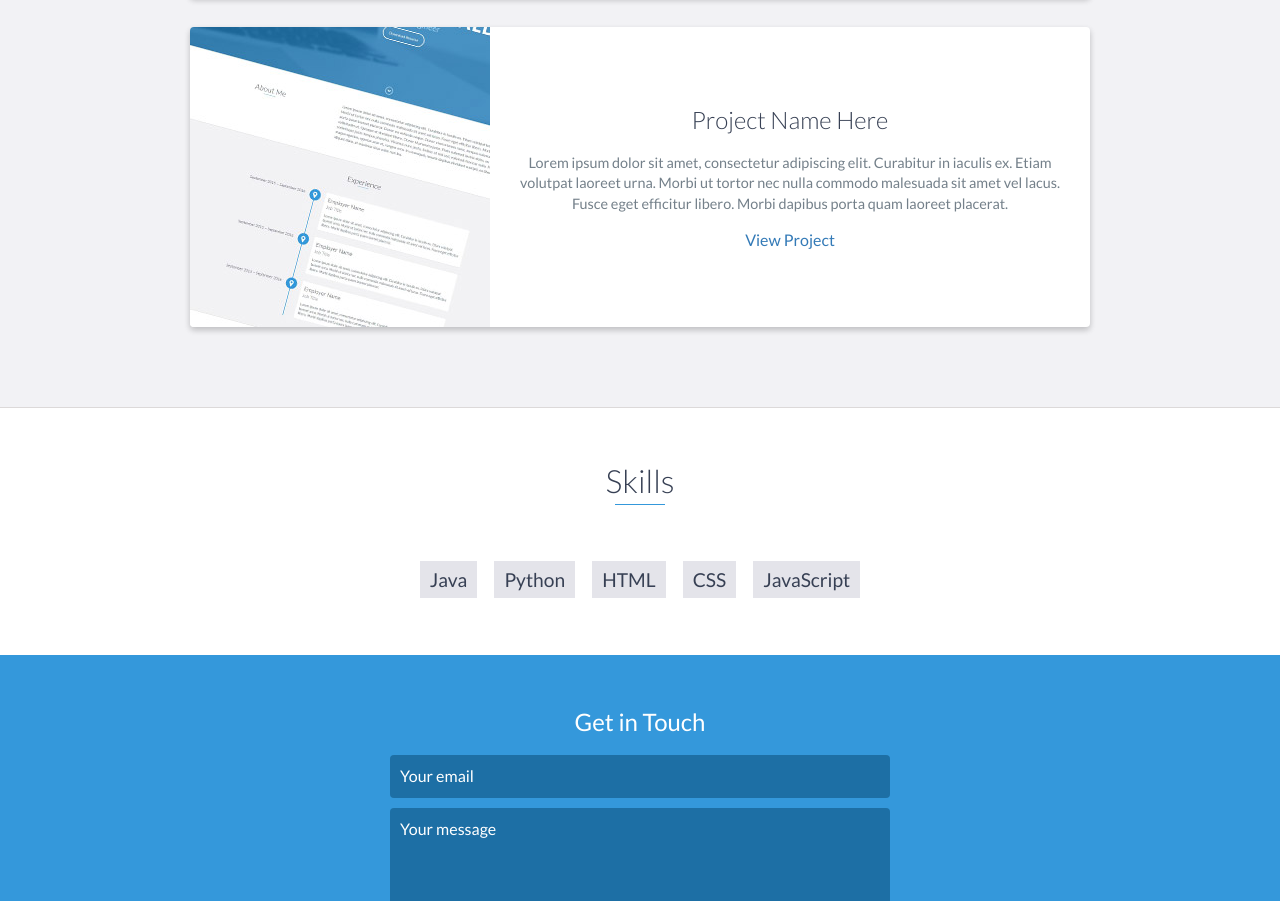
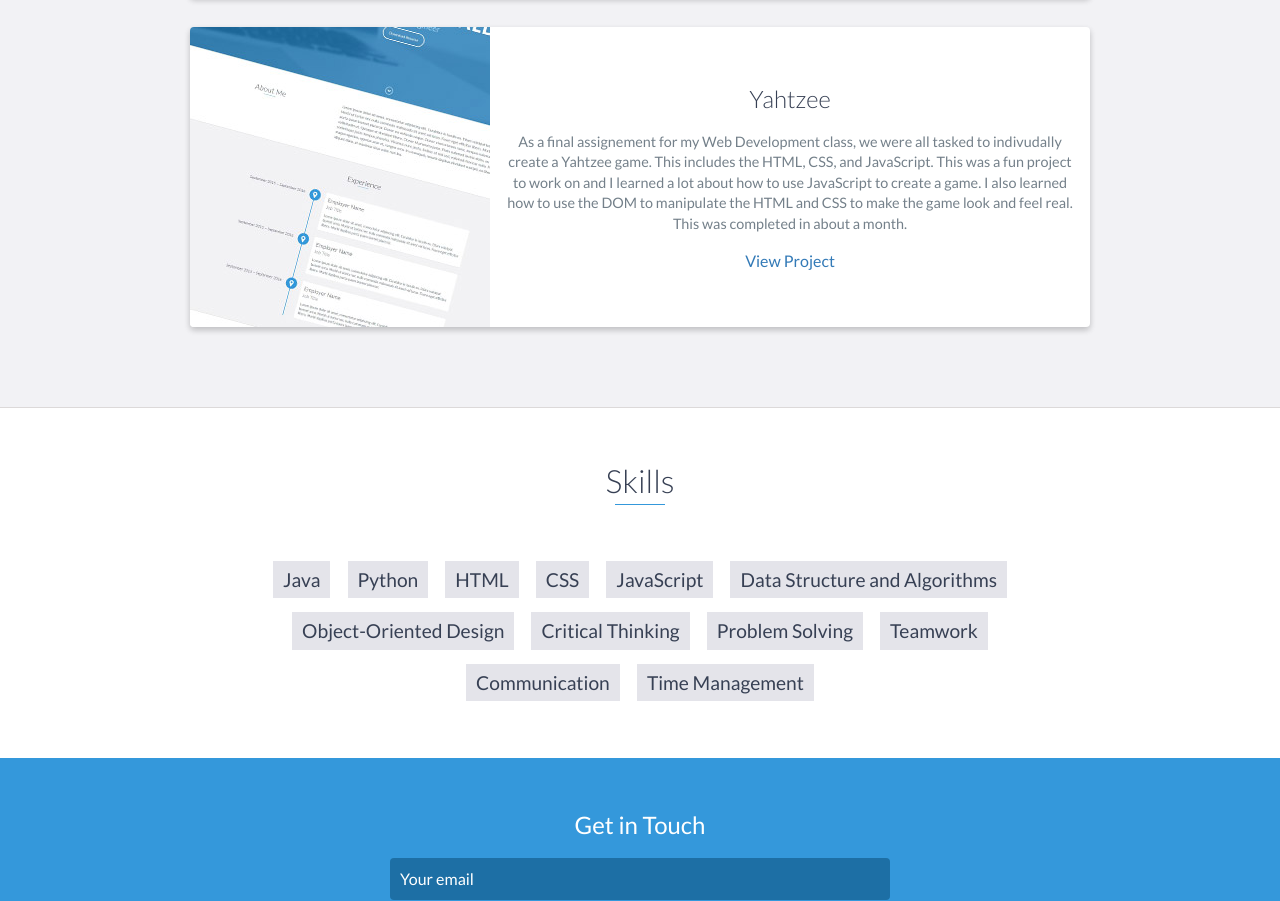
Before and after one commit to GilbertS03/GilbertS03.github.io, a website: page index.html in a window 1280 px wide. Shown: the part 3167-4068 px from the top of the page. Drawn offline with nearby package versions, Linux system fonts and the light colour scheme.

Commit message:
Minor Changes

```diff
--- a/index.html
+++ b/index.html
@@ -184,11 +184,13 @@
                     </div>
                     <!-- End .project-image -->
                     <div class="project-info">
-                        <h3>Project Name Here</h3>
+                        <h3>Yahtzee</h3>
                         <p>
-                            Lorem ipsum dolor sit amet, consectetur adipiscing elit. Curabitur in iaculis ex. Etiam volutpat laoreet urna. Morbi ut tortor nec nulla commodo malesuada sit amet vel lacus. Fusce eget efficitur libero. Morbi dapibus porta quam laoreet placerat.
+                            As a final assignement for my Web Development class, we were all tasked to indivudally create a Yahtzee game. This includes the HTML, CSS, and JavaScript. This was
+                            a fun project to work on and I learned a lot about how to use JavaScript to create a game. I also learned how to use the DOM to manipulate the HTML and CSS to make the game look
+                            and feel real. This was completed in about a month.
                         </p>
-                        <a href="#">View Project</a>
+                        <a href="http://45.55.136.114/~gsalazar02/homework5/final.html">View Project</a>
                     </div>
                     <!-- End .project-info -->
                 </div>
@@ -206,6 +208,13 @@
             <li>HTML</li>
             <li>CSS</li>
             <li>JavaScript</li>
+            <li>Data Structure and Algorithms</li>
+            <li>Object-Oriented Design</li>
+            <li>Critical Thinking</li>
+            <li>Problem Solving</li>
+            <li>Teamwork</li>
+            <li>Communication</li>
+            <li>Time Management</li>
         </ul>
     </div>
     <!-- End #skills -->
```
Also changed, not shown: 1 other file.
